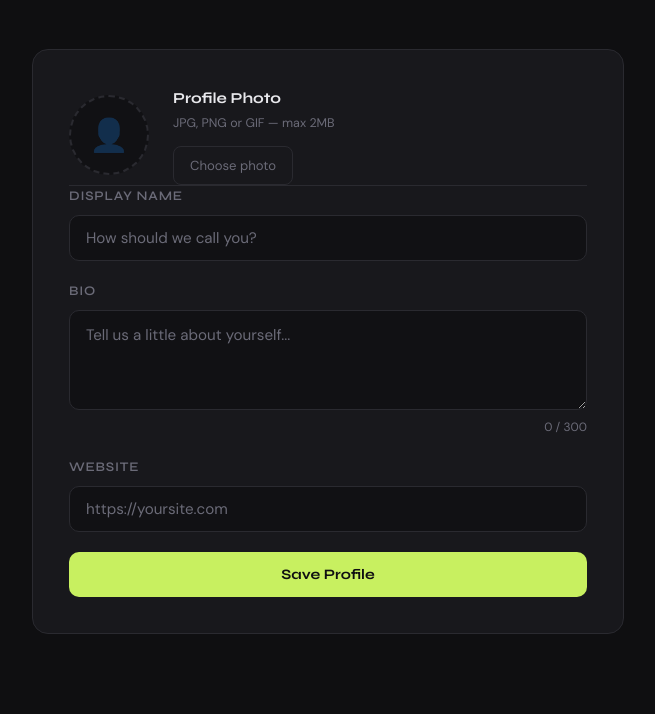
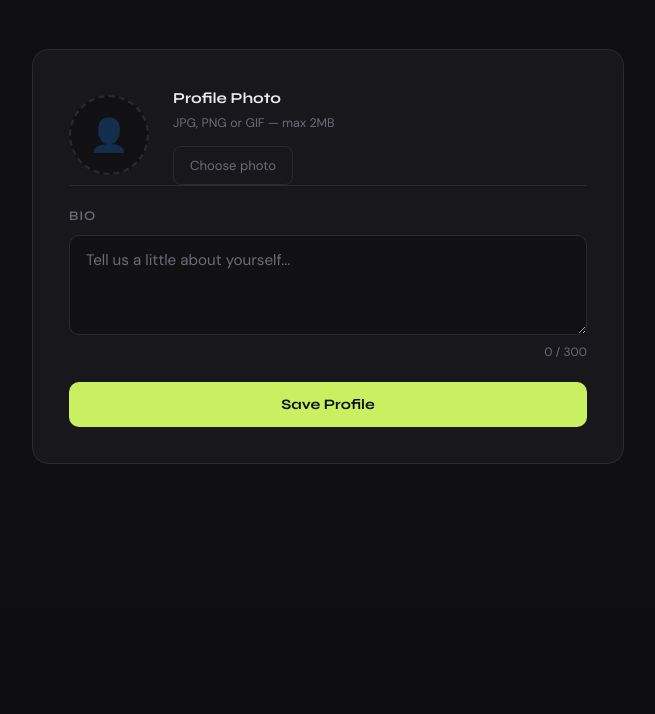
Before and after one commit to Imanshahhh/secure-task-manager, a Django app: page /profile/ in a window 1280 px wide. Shown: the part 193-907 px from the top of the page, without its empty margins (312-967 px from the left). After the commit the page ends 657 px from the top, so only its background shows below. Run offline with Django 4.2, Linux system fonts and the light colour scheme; the visitor is signed in with stand-in values (Sample User, id 1); data comes from the database, SQL or seed files in the repository; parts of the project's set-up code (start-up, migrations or seed data) failed here and were passed over.

Commit message:
Ongoing Phase 2, fixed 2 bugs save profile and delete task

```diff
--- a/main/views.py
+++ b/main/views.py
@@ -127,6 +127,8 @@ def profile_view(request):
         form = ProfileForm(request.POST, request.FILES, instance=profile)
         if form.is_valid():
             form.save()
+        else:
+            print(form.errors)
             log_action(request.user, 'Updated profile', request)
             messages.success(request, 'Profile updated.')
             return redirect('profile')
--- a/templates/main/404.html
+++ b/templates/main/404.html
@@ -96,7 +96,7 @@
   <p class="error-desc">
     The page you're looking for doesn't exist or has been moved.
   </p>
-  <a href="{% url 'home' %}" class="btn-home">
+  <a href="{% url 'dashboard' %}"class="btn-home">
     <svg width="16" height="16" viewBox="0 0 16 16" fill="none">
       <path d="M3 8l5-5 5 5M8 3v10" stroke="currentColor" stroke-width="1.6" stroke-linecap="round" stroke-linejoin="round"/>
     </svg>
--- a/templates/main/500.html
+++ b/templates/main/500.html
@@ -120,7 +120,7 @@
   </p>
   <div class="error-note">Internal Server Error — Please try again later</div>
   <br>
-  <a href="{% url 'home' %}" class="btn-home">
+  <a href="{% url 'dashboard' %}"class="btn-home">
     <svg width="16" height="16" viewBox="0 0 16 16" fill="none">
       <path d="M3 8l5-5 5 5M8 3v10" stroke="currentColor" stroke-width="1.6" stroke-linecap="round" stroke-linejoin="round"/>
     </svg>
--- a/templates/main/audit_log.html
+++ b/templates/main/audit_log.html
@@ -250,7 +250,7 @@
             <td>
               <div class="col-user">
                 <div class="user-dot"></div>
-                <span class="user-name">{{ log.user.username }}</span>
+                <span class="user-name">{{ log.user.username|default:"Anonymous" }}</span>
               </div>
             </td>
             <td>
--- a/templates/main/profile.html
+++ b/templates/main/profile.html
@@ -64,7 +64,6 @@
     gap: 28px;
   }
 
-  /* Avatar uploader */
   .avatar-section {
     display: flex;
     align-items: center;
@@ -82,24 +81,14 @@
     justify-content: center;
     overflow: hidden;
     flex-shrink: 0;
-    cursor: pointer;
     transition: border-color 0.2s;
-    position: relative;
   }
 
   .avatar-preview:hover { border-color: var(--accent); }
 
-  .avatar-preview img {
-    width: 100%;
-    height: 100%;
-    object-fit: cover;
-  }
+  .avatar-preview img { width: 100%; height: 100%; object-fit: cover; }
 
-  .avatar-placeholder {
-    font-size: 2rem;
-    opacity: 0.3;
-    pointer-events: none;
-  }
+  .avatar-placeholder { font-size: 2rem; opacity: 0.3; }
 
   .avatar-info h3 {
     font-family: 'Syne', sans-serif;
@@ -108,11 +97,7 @@
     margin-bottom: 4px;
   }
 
-  .avatar-info p {
-    font-size: 0.78rem;
-    color: var(--muted);
-    margin-bottom: 12px;
-  }
+  .avatar-info p { font-size: 0.78rem; color: var(--muted); margin-bottom: 12px; }
 
   .btn-upload-label {
     display: inline-block;
@@ -120,29 +105,18 @@
     border-radius: 8px;
     border: 1px solid var(--border);
     font-size: 0.82rem;
-    font-family: 'DM Sans', sans-serif;
     color: var(--muted);
     cursor: pointer;
     transition: border-color 0.15s, color 0.15s;
   }
 
-  .btn-upload-label:hover {
-    border-color: var(--accent);
-    color: var(--accent);
-  }
+  .btn-upload-label:hover { border-color: var(--accent); color: var(--accent); }
 
   #id_avatar { display: none; }
 
-  .divider {
-    height: 1px;
-    background: var(--border);
-  }
+  .divider { height: 1px; background: var(--border); }
 
-  .field-group {
-    display: flex;
-    flex-direction: column;
-    gap: 8px;
-  }
+  .field-group { display: flex; flex-direction: column; gap: 8px; }
 
   .field-label {
     font-family: 'Syne', sans-serif;
@@ -153,9 +127,6 @@
     color: var(--muted);
   }
 
-  .field-label span { color: var(--accent); margin-left: 2px; }
-
-  .field-input,
   .field-textarea {
     background: var(--input-bg);
     border: 1px solid var(--border);
@@ -167,42 +138,24 @@
     width: 100%;
     transition: border-color 0.2s, box-shadow 0.2s;
     outline: none;
+    resize: vertical;
+    min-height: 100px;
+    line-height: 1.6;
   }
 
-  .field-input:focus,
   .field-textarea:focus {
     border-color: var(--accent);
     box-shadow: 0 0 0 3px var(--accent-dim);
   }
 
-  .field-input::placeholder,
   .field-textarea::placeholder { color: var(--muted); }
 
-  .field-textarea {
-    resize: vertical;
-    min-height: 100px;
-    line-height: 1.6;
-  }
+  .char-counter { font-size: 0.75rem; color: var(--muted); text-align: right; }
 
-  .char-counter {
-    font-size: 0.75rem;
-    color: var(--muted);
-    text-align: right;
-  }
-
-  .error-hint {
-    font-size: 0.78rem;
-    color: #ff5c5c;
-  }
-
-  .form-actions {
-    display: flex;
-    gap: 12px;
-    flex-wrap: wrap;
-  }
+  .error-hint { font-size: 0.78rem; color: #ff5c5c; }
 
   .btn-submit {
-    flex: 1;
+    width: 100%;
     background: var(--accent);
     color: #0f0f11;
     font-family: 'Syne', sans-serif;
@@ -228,14 +181,13 @@
   <h1 class="profile-title">Your Profile</h1>
 
   <div class="profile-card">
-    <form method="post" enctype="multipart/form-data" action="">
+    <form method="post" enctype="multipart/form-data">
       {% csrf_token %}
 
-      <!-- Avatar -->
       <div class="avatar-section">
-        <div class="avatar-preview" id="avatarPreview">
-          {% if user.profile.avatar %}
-            <img src="{{ user.profile.avatar.url }}" alt="Avatar" id="avatarImg">
+        <div class="avatar-preview">
+          {% if form.instance.avatar %}
+            <img src="{{ form.instance.avatar.url }}" alt="Avatar" id="avatarImg">
           {% else %}
             <span class="avatar-placeholder">👤</span>
           {% endif %}
@@ -250,30 +202,10 @@
 
       <div class="divider"></div>
 
-      <!-- Fields -->
-      <div style="display:flex;flex-direction:column;gap:20px;">
-        <div class="field-group">
-          <label class="field-label" for="id_display_name">Display Name</label>
-          <input
-            class="field-input"
-            type="text"
-            id="id_display_name"
-            name="display_name"
-            placeholder="How should we call you?"
-            value="{{ form.display_name.value|default:'' }}"
-          >
-          {% if form.display_name.errors %}
-            <div class="error-hint">{{ form.display_name.errors|join:", " }}</div>
-          {% endif %}
-        </div>
-
+      <div style="display:flex;flex-direction:column;gap:20px;margin-top:20px;">
         <div class="field-group">
           <label class="field-label" for="id_bio">Bio</label>
-          <textarea
-            class="field-textarea"
-            id="id_bio"
-            name="bio"
-            maxlength="300"
+          <textarea class="field-textarea" id="id_bio" name="bio" maxlength="300"
             placeholder="Tell us a little about yourself..."
             oninput="document.getElementById('charCount').textContent = this.value.length"
           >{{ form.bio.value|default:'' }}</textarea>
@@ -285,35 +217,20 @@
           {% endif %}
         </div>
 
-        <div class="field-group">
-          <label class="field-label" for="id_website">Website</label>
-          <input
-            class="field-input"
-            type="url"
-            id="id_website"
-            name="website"
-            placeholder="https://yoursite.com"
-            value="{{ form.website.value|default:'' }}"
-          >
-        </div>
-
-        <div class="form-actions">
-          <button type="submit" class="btn-submit">Save Profile</button>
-        </div>
+        <button type="submit" class="btn-submit">Save Profile</button>
       </div>
     </form>
   </div>
 </div>
 
 <script>
-  // Live avatar preview
   document.getElementById('id_avatar').addEventListener('change', function(e) {
     const file = e.target.files[0];
     if (!file) return;
     const reader = new FileReader();
     reader.onload = function(ev) {
-      const preview = document.getElementById('avatarPreview');
-      preview.innerHTML = `<img src="${ev.target.result}" alt="Preview" id="avatarImg" style="width:100%;height:100%;object-fit:cover;">`;
+      const preview = document.querySelector('.avatar-preview');
+      preview.innerHTML = `<img src="${ev.target.result}" alt="Preview" style="width:100%;height:100%;object-fit:cover;">`;
     };
     reader.readAsDataURL(file);
   });
```
Also changed, not shown: templates/main/dashboard.html (+8 -8 lines), templates/main/task_form.html (+24 -50 lines), media/avatars/3527290_104.jpg (added).
